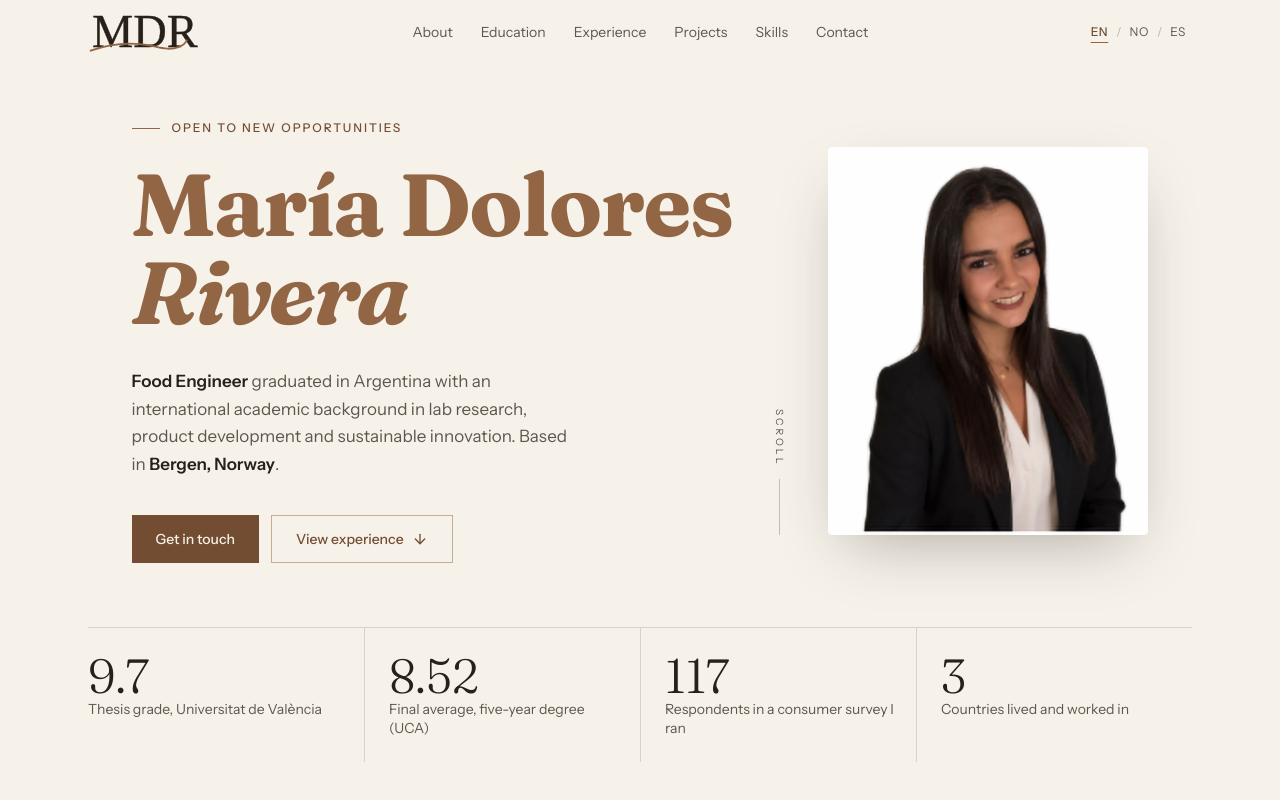
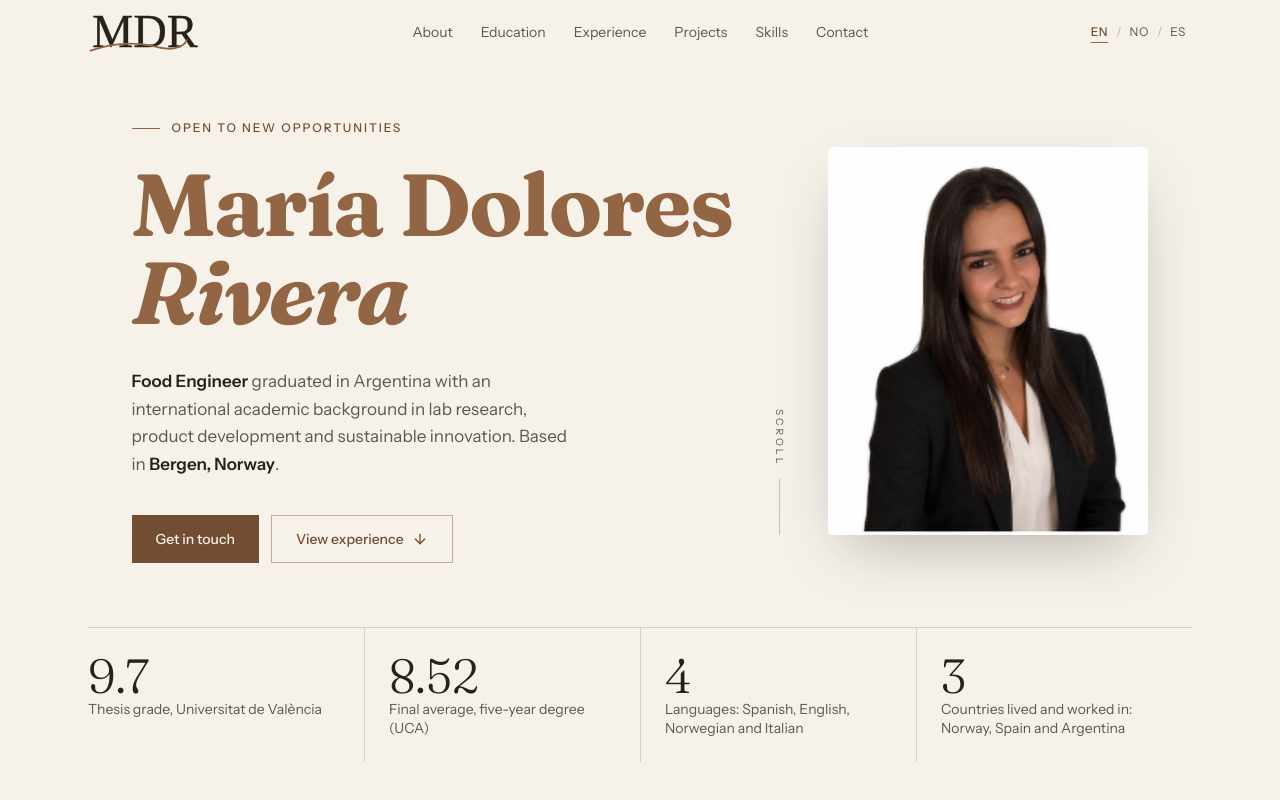
Before and after one commit to agustinsoares/dolores-rivera-portfolio, a React (Vite) app: page / in a window 1280 px wide. Shown: the top 800 px of the page. Built offline with nearby package versions, Linux system fonts and the light colour scheme; a web font is replaced by a local one.

Commit message:
Hero stats: languages instead of survey size; name the three countries
Co-Authored-By: Claude Opus 5.5 <noreply@anthropic.com>
Claude-Session: https://claude.ai/code/session_01LjtfZXo3zEo2NKwP8DFUJH

```diff
--- a/src/content.ts
+++ b/src/content.ts
@@ -111,19 +111,19 @@ export const stats: { value: string; label: T }[] = [
     },
   },
   {
-    value: "117",
+    value: "4",
     label: {
-      en: "Respondents in a consumer survey I ran",
-      no: "Respondenter i en forbrukerundersøkelse jeg gjennomførte",
-      es: "Personas en una encuesta de consumidores que realicé",
+      en: "Languages: Spanish, English, Norwegian and Italian",
+      no: "Språk: spansk, engelsk, norsk og italiensk",
+      es: "Idiomas: español, inglés, noruego e italiano",
     },
   },
   {
     value: "3",
     label: {
-      en: "Countries lived and worked in",
-      no: "Land jeg har bodd og jobbet i",
-      es: "Países donde viví y trabajé",
+      en: "Countries lived and worked in: Norway, Spain and Argentina",
+      no: "Land jeg har bodd og jobbet i: Norge, Spania og Argentina",
+      es: "Países donde viví y trabajé: Noruega, España y Argentina",
     },
   },
 ];
```
